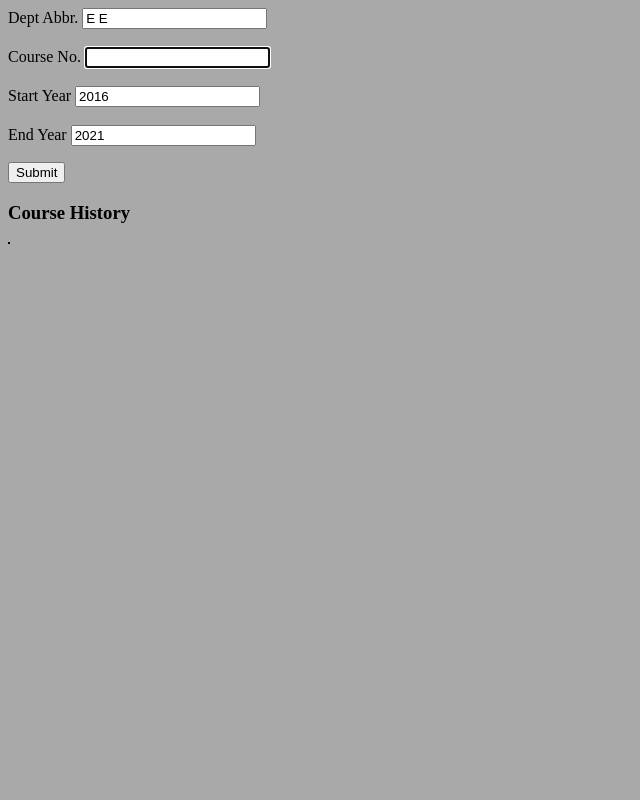
After one commit to cqoverly-uw/ECE_SDB_FastAPI, a FastAPI app: template templates/course_info.html in a window 1280 px wide. The commit adds this page. Shown: the whole page, without its empty margins (0-640 px from the left). Run offline with FastAPI, Linux system fonts and the light colour scheme; the template is opened without the code that fills it, so the values that code supplies are empty.

Commit message:
initial course_info application - rough but works. Needs headers, borders and padding on output table.

```diff
--- a/main.py
+++ b/main.py
@@ -31,3 +31,35 @@ async def get_student_info_from_sid(request: Request, sid: str=None):
         return(templates.TemplateResponse("student_info.html", student_info))
     else:
         return(templates.TemplateResponse("student_info.html", {"request":request}))
+
+
+@app.get("/course_history", response_class=HTMLResponse)
+async def get_course_history(
+        request: Request,
+        dept: str=None,
+        number: str=None,
+        start: str=None,
+        end: str=None
+    ):
+    # dept = dept_abbr
+    # number = crs_no
+    # start = start_yr
+    # end = end_yr
+
+    if dept and number and start and end:
+        sql = sql_scripts.course_history
+        print(sql)
+
+        course_info: dict = connect.get_course_info(sql,
+            (
+                int(start),
+                int(end),
+                dept,
+                int(number)
+            )
+        )
+        course_info['request']=request
+
+        return(templates.TemplateResponse("course_info.html", course_info))
+    else:
+        return(templates.TemplateResponse("course_info.html", {'request':request}))
--- a/sql_scripts.py
+++ b/sql_scripts.py
@@ -45,3 +45,58 @@ WHERE s1.student_no = (?)
 
 ;
 '''
+
+course_history = """
+SELECT DISTINCT
+	ts.ts_year,
+	ts.ts_quarter,
+	ts.dept_abbrev,
+	ts.course_no,
+	--ts.section_id,
+	ts.section_type_code,
+	mt.section_id,
+	mt.index1 AS 'meeting_no',
+	--ts.day_of_week,
+	mt.days_of_week,
+	mt.building,
+	mt.room_number,
+	--ts.starting_time,
+	mt.start_time,
+	--ts.ending_time,
+	mt.end_time,
+	ts.current_enroll,
+	ts.l_e_enroll,
+	ts.students_denied,
+	ts.students_added,
+	ts.students_dropped,
+	ci.fac_name,
+	ts.course_title,
+	ts.srs_comment
+
+FROM sec.time_schedule ts
+LEFT JOIN sec.sr_course_instr ci
+ON (
+	ci.fac_curric_abbr = ts.dept_abbrev
+	AND ci.fac_course_no = ts.course_no
+	AND ci.fac_yr = ts.ts_year
+	AND ci.fac_qtr = ts.ts_quarter
+	AND ci.fac_curric_abbr = ts.dept_abbrev
+	AND ci.fac_sect_id = ts.section_id
+)
+LEFT JOIN sec.time_sched_meeting_times mt
+ON (
+	mt.dept_abbrev = ts.dept_abbrev
+	AND mt.course_no = ts.course_no
+	AND mt.ts_year = ts.ts_year
+	AND mt.ts_quarter = ts.ts_quarter
+	AND mt.section_id = ts.section_id
+)
+
+WHERE ts.ts_year BETWEEN (?) AND (?)
+AND ts.dept_abbrev = (?)
+AND ts.course_no = (?)
+AND ci.fac_pct_involve > 49
+
+ORDER BY ts.ts_year, ts.ts_quarter, mt.section_id
+;
+"""
--- a/static/styles.css
+++ b/static/styles.css
@@ -1,13 +1,13 @@
 h1 {
-    color: rgb(15, 6, 102)
+    color: rgb(15, 6, 102);
 }
 
 h2 {
-    color: black
+    color: black;
 }
 
 h3 {
-    color: black
+    color: black;
 }
 
 body {
@@ -16,5 +16,18 @@ body {
 }
 
 li.listHeader {
-    font-weight: bold
+    font-weight: bold;
 }
+
+table, th, td {
+    border: 1px solid black;
+}
+
+table.center {
+    margin-left: auto;
+    margin-right: auto;
+  }
+
+  th, tr, td {
+    padding: 10px;
+  }
--- /dev/null
+++ b/templates/course_info.html
@@ -0,0 +1,35 @@
+<html>
+<head>
+    <title>Course Info</title>
+    <link href={{ url_for("static", path='/styles.css') }} rel='stylesheet'>
+</head>
+<body>
+    <div>
+        <form>
+            <label for="dept">Dept Abbr.</label>
+            <input type="text" id="dept" name="dept" value='E E'><br><br>
+            <label for="number">Course No.</label>
+            <input type="text" id="number" name="number" autofocus><br><br>
+            <label for="start">Start Year</label>
+            <input type="text" id="start" name="start" value=2016><br><br>
+            <label for="end">End Year</label>
+            <input type="text" id="end" name="end" value=2021><br>
+
+            <p><input type="submit"></p>
+        </form>
+    </div>
+    <div>
+    <h3>Course History</h3>
+    <table>
+    {% for row in course_data %}
+        <tr>
+        {% for data in row %}
+            <td> {{ data }} </td>
+        {% endfor %}
+        </tr>
+    {% endfor %}
+    </table>
+
+    </div>
+</body>
+</html>
--- a/templates/index.html
+++ b/templates/index.html
@@ -23,7 +23,7 @@
         <li class="listHeader">Course Information</li>
         <ul>
             <li><a href="#">Current Time Schedule</a></li>
-            <li><a href="#">Course History</a></li>
+            <li><a href="/course_history">Course History</a></li>
             <li><a href="#">Joint Courses Information</a></li>
             <li><a href="#">Placeholder</a></li>
         </ul>
```
Also changed, not shown: connect.py (+8 -0 lines).
